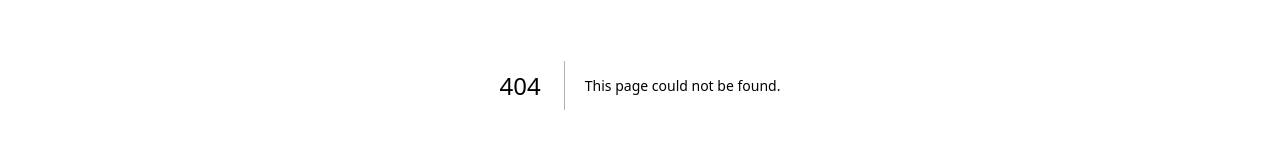
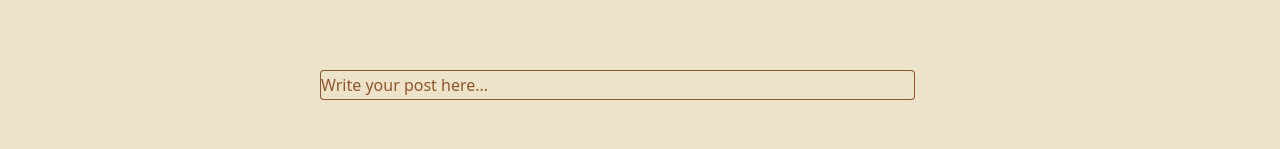
Before and after one commit to snorp09/blog-manager, a Next.js app in the folder blog-site/: page /post in a window 1280 px wide. Before the commit this address had no page. Shown: the part 343-492 px from the top of the page. Built offline with nearby package versions, Linux system fonts and the light colour scheme.

Commit message:
Started seperating Text Editor into it's own component. Added page for designing/testing.

```diff
--- /dev/null
+++ b/blog-site/app/post/page.tsx
@@ -0,0 +1,12 @@
+"use client";
+import PostEditor from "@/components/client/PostEditor";
+
+export default function Post(){
+    return(
+        <div className="flex flex-col flex-grow items-center justify-center w-full">
+            <div className="w-1/2">
+                <PostEditor onTextUpdate={(text) => console.log(text)} />
+            </div>
+        </div>
+    )
+}
--- /dev/null
+++ b/blog-site/components/client/PostModal.tsx
@@ -0,0 +1,46 @@
+"use client";
+import { useState, useEffect, useRef } from "react";
+import StarterKit from "@tiptap/starter-kit";
+import { useEditor, EditorContent } from "@tiptap/react";
+import { SendHorizontal } from "lucide-react";
+
+interface PostModalProps {
+    open: boolean
+    closeHandler: (text: String) => void;
+}
+
+export default function PostModal(props: PostModalProps) {
+    const {open, closeHandler} = props;
+    const editor = useEditor({
+        extensions: [StarterKit],
+        content: "<p>Write your post here...</p>",
+        immediatelyRender: false,
+        editorProps: {
+            attributes: {
+                class: "prose border rounded bg-base-100",
+            }
+        }
+    });
+
+    const dialogRef = useRef<HTMLDialogElement>(null)
+
+    function dialogClose(){
+        dialogRef.current?.close();
+        closeHandler(editor?.getText() || "");
+        editor?.commands.setContent("<p>Write your post here...</p>")
+    }
+
+    return (
+        <dialog open={open} className="modal" onAnimationEnd={e => console.log("Animation Ended.")} onClose={_ => dialogClose()} ref={dialogRef}>
+          <div className="modal-box">
+            <EditorContent editor={editor} />
+            <div className="modal-action">
+              <button
+                className="btn btn-primary"
+                onClick={_ => dialogClose()}
+                ><SendHorizontal /> Post</button>
+            </div>
+          </div>
+        </dialog>
+    )
+}
```
